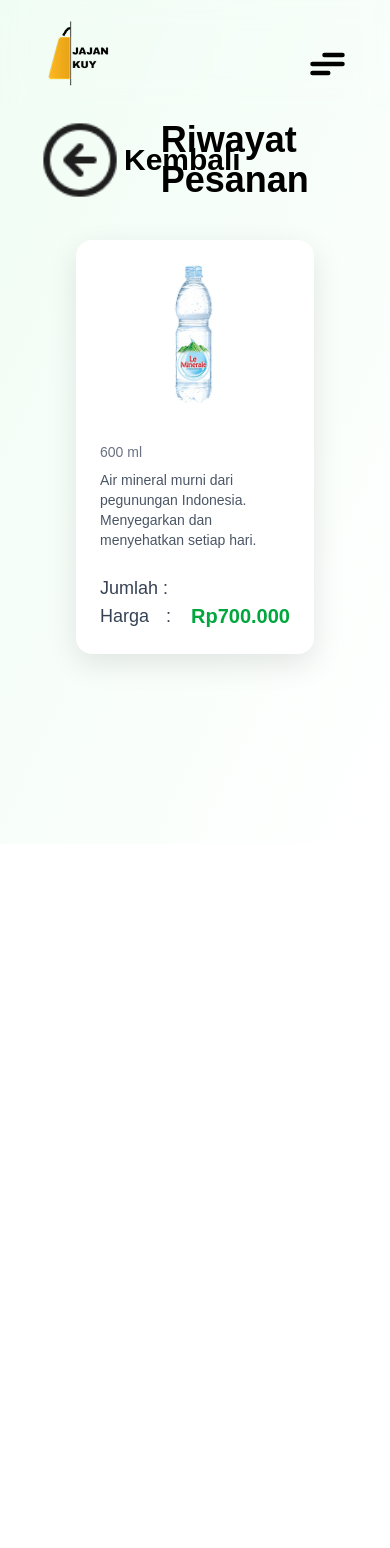
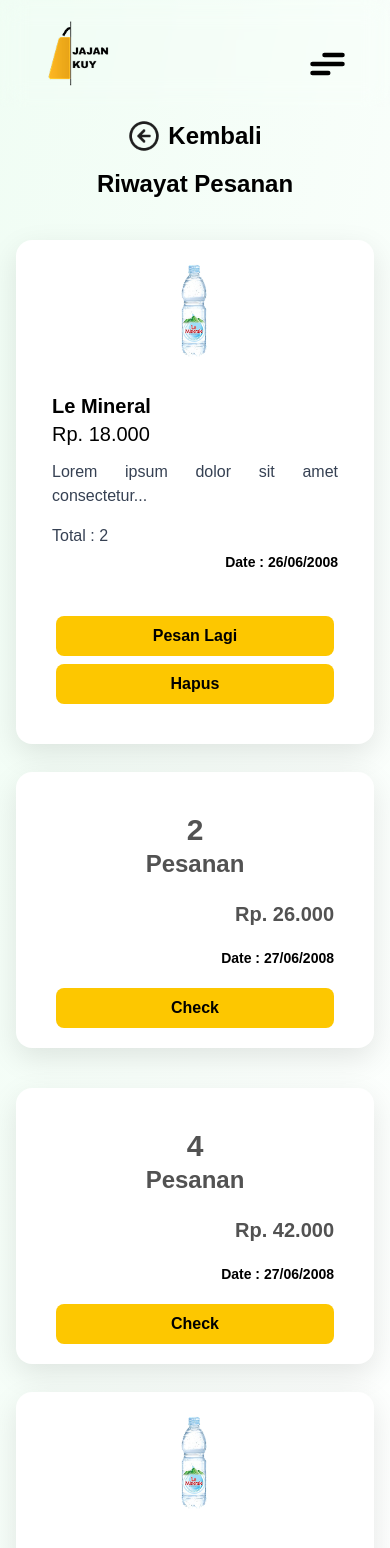
Before and after one commit to KevinSinatria/jajankuy-frontend, a React (Vite) app: page /history in a window 390 px wide. Shown: the top 1548 px of the page. Before the commit the page ends 844 px from the top, so only its background shows below. Built offline with nearby package versions, Linux system fonts and the light colour scheme.

Commit message:
feat:history

```diff
--- a/src/pages/HistoryPage.jsx
+++ b/src/pages/HistoryPage.jsx
@@ -1,63 +1,201 @@
-import React from "react";
+import React, { useState } from "react";
 import Navbar from "../components/Navbar";
 import panahKembali from "../assets/PanahKembali.png";
-import lemineral from "../assets/minuman(DataDummy).png"
+import lemineral from "../assets/minuman(DataDummy).png";
 
 function HistoryPage() {
+  const [pesanan, setPesanan] = useState([
+    {
+      tanggal: "26/06/2008",
+      produk: [
+        {
+          namaProduk: "Le Mineral",
+          deks: "Lorem ipsum dolor sit amet consectetur...",
+          harga: 9000,
+          total: 2,
+        },
+      ],
+    },
+    {
+      tanggal: "27/06/2008",
+      produk: [
+        {
+          namaProduk: "Le Mineral",
+          deks: "Lorem ipsum dolor sit amet consectetur...",
+          harga: 9000,
+          total: 2,
+        },
+        {
+          namaProduk: "Aqua",
+          deks: "Minuman segar dan sehat...",
+          harga: 8000,
+          total: 1,
+        },
+      ],
+    },
+    {
+      tanggal: "27/06/2008",
+      produk: [
+        {
+          namaProduk: "Le Mineral",
+          deks: "Lorem ipsum dolor sit amet consectetur...",
+          harga: 9000,
+          total: 2,
+        },
+        {
+          namaProduk: "Aqua",
+          deks: "Minuman segar dan sehat...",
+          harga: 8000,
+          total: 1,
+        },
+        {
+          namaProduk: "Aqua",
+          deks: "Minuman segar dan sehat...",
+          harga: 8000,
+          total: 1,
+        },
+        {
+          namaProduk: "Aqua",
+          deks: "Minuman segar dan sehat...",
+          harga: 8000,
+          total: 1,
+        },
+      ],
+    },
+    {
+      tanggal : "24/04/2008",
+      produk:[
+        {
+          namaProduk: "yuhu",
+          deks: "ahahahaha",
+          harga: 8000,
+          total: 1,
+        }
+      ]
+    }
+  ]);
+
   return (
     <div className="w-full min-h-screen flex flex-col bg-gradient-to-br from-green-50 to-white text-neutral-600">
       <Navbar />
-      <div className="mt-30 mx-10">
-        <div className="flex justify-between">
-          <div className="flex">
-            <img src={panahKembali} alt="" />
-            <h1 className="justify-center items-center flex font-bold text-black ml-1 text-3xl">
+
+      <div className="mt-30 px-4 sm:px-6 lg:px-10">
+        {/* Header */}
+        <div className="flex flex-col md:flex-row justify-between items-center mb-8 gap-4">
+          <div className="flex items-center">
+            <img
+              src={panahKembali}
+              alt="Kembali"
+              className="w-8 h-8 md:w-10 md:h-10"
+            />
+            <h1 className="ml-2 font-bold text-black text-2xl md:text-3xl">
               Kembali
             </h1>
           </div>
-          <h1 className="mr-50 text-4xl font-bold text-black">
+          <h1 className="text-2xl md:text-4xl font-bold text-black text-center">
             Riwayat Pesanan
           </h1>
-          <span></span>
+          <div className="hidden md:block w-10" />
         </div>
 
+        {pesanan.map((order, index) => {
+          const isSatuan = order.produk.length === 1;
+          const totalHarga = order.produk.reduce(
+            (sum, p) => sum + p.harga * p.total,
+            0
+          );
 
-        {/* card */}
-        <div className="flex justify-center items-center px-4 py-5 my-5">
-          <div className="w-full max-w-4xl mx-5 bg-white rounded-2xl shadow-[0_10px_30px_rgba(0,0,0,0.1)] transition-transform hover:scale-[1.01] duration-300 ease-in-out">
+          return isSatuan ? (
+            // Card Satuan
+            <div key={index} className="flex justify-center items-center py-2">
+              <div className="w-full max-w-7xl bg-white rounded-2xl shadow-[0_10px_30px_rgba(0,0,0,0.1)] transition-transform hover:scale-[1.01] duration-300 ease-in-out">
                 <div className="flex flex-col md:flex-row items-center md:items-start gap-6 p-6">
                   {/* Gambar Produk */}
                   <img
                     src={lemineral}
                     alt="Gambar Produk"
-                className="w-[150px] h-[150px] object-contain rounded-xl"
+                    className="w-[100px] h-[100px] sm:w-[120px] sm:h-[120px] md:w-[150px] md:h-[150px] object-contain rounded-xl"
                   />
 
                   {/* Detail Produk */}
+                  <div className="flex flex-col md:flex-row w-full justify-between items-center md:items-start gap-6">
                     <div className="flex-1 w-full">
-                <p className="text-sm text-gray-500 mt-1">600 ml</p>
-                <p className="text-sm text-gray-600 mt-2">
-                  Air mineral murni dari pegunungan Indonesia. Menyegarkan dan
-                  menyehatkan setiap hari.
+                      <div className="flex flex-col sm:flex-row justify-between w-full px-3 py-1 rounded-md">
+                        <h1 className="text-xl sm:text-2xl text-black font-semibold">
+                          {order.produk[0].namaProduk}
+                        </h1>
+                        <h1 className="text-xl sm:text-2xl text-black">
+                          Rp.{" "}
+                          {(
+                            order.produk[0].harga * order.produk[0].total
+                          ).toLocaleString("id-ID")}
+                        </h1>
+                      </div>
+                      <p className="text-base sm:text-lg font-medium text-gray-700 px-3 mt-2 text-justify">
+                        {order.produk[0].deks}
                       </p>
+                      <p className="text-base sm:text-lg font-medium text-gray-700 px-3 mt-4">
+                        Total : {order.produk[0].total}
+                      </p>
+                      <div className="flex justify-between w-full px-3 py-1 rounded-md">
+                        <span />
+                        <h1 className="text-sm text-black font-bold">
+                          Date : {order.tanggal}
+                        </h1>
+                      </div>
+                    </div>
 
-                <p className="text-lg font-medium text-gray-700 mt-6">
-                  Jumlah :
-                </p>
-                <div className="flex items-center">
-                  <p className="text-lg font-medium text-gray-700">
-                    Harga <span className="ml-3"> :</span>
-                  </p>
-                  <p className="text-xl font-bold text-green-600 ml-5">
-                    Rp700.000
-                  </p>
+                    {/* Tombol */}
+                    <div className="flex flex-col gap-2 w-full sm:w-auto md:w-auto sm:min-w-[150px] justify-center items-center p-4 sm:p-6 rounded-2xl">
+                      <a
+                        href="/keranjang"
+                        className="bg-yellow-400 hover:bg-yellow-500 text-black font-semibold px-5 py-2 rounded-lg transition duration-300 w-full text-center"
+                      >
+                        Pesan Lagi
+                      </a>
+                      <a
+                        href="/"
+                        className="bg-yellow-400 hover:bg-yellow-500 text-black font-semibold px-5 py-2 rounded-lg transition duration-300 w-full text-center"
+                      >
+                        Hapus
+                      </a>
                     </div>
                   </div>
                 </div>
               </div>
             </div>
+          ) : (
+            // Card Banyak Produk
+            <div key={index} className="flex justify-center items-center py-5">
+              <div className="w-full max-w-7xl bg-white rounded-2xl shadow-[0_10px_30px_rgba(0,0,0,0.1)] transition-transform hover:scale-[1.01] duration-300 ease-in-out p-5">
+                <div className="flex md:flex-col flex-col-reverse">
+                  <h1 className="text-xl md:text-2xl font-semibold flex justify-end px-5">
+                    Rp. {totalHarga.toLocaleString("id-ID")}
+                  </h1>
+                  <div className="flex flex-col max-w-30 md:mx-20 mx-auto my-5">
+                    <h1 className="text-3xl font-semibold flex justify-center items-center">
+                      {order.produk.length}
+                    </h1>
+                    <h1 className="text-2xl font-semibold flex justify-center items-center">
+                      Pesanan
+                    </h1>
+                  </div>
+                </div>
 
-
+                <div className="flex flex-col justify-end items-end px-5 font-semibold ">
+                  <h1 className="text-sm text-black font-bold my-5">
+                    Date : {order.tanggal}
+                  </h1>
+                  <div className="text-center m-auto w-full">
+                    <button className="bg-yellow-400 hover:bg-yellow-500 text-black font-semibold px-5 py-2 rounded-lg transition duration-300 w-full max-w-100">
+                      Check
+                    </button>
+                  </div>
+                </div>
+              </div>
+            </div>
+          );
+        })}
 
       </div>
     </div>
--- a/src/pages/ProfilePage.jsx
+++ b/src/pages/ProfilePage.jsx
@@ -19,8 +19,7 @@ function ProfilePage() {
     setUser((u) => ({ ...u, email: e.target.value }));
   }
 
-  const hurufPertamaKapital =
-    user.username.charAt(0).toUpperCase() + user.username.slice(1);
+  const hurufPertamaKapital = user.username.charAt(0).toUpperCase();
   const [isEdit, setIsEdit] = useState(false);
   function handleEdit() {
     setIsEdit(!isEdit);
@@ -48,11 +47,7 @@ function ProfilePage() {
           </div>
 
           <div className="absolute left-8 w-32 h-32 rounded-full border-4 border-white overflow-hidden top-20 z-20 shadow-lg">
-            <img
-              src={FotoProfile}
-              alt="Profile"
-              className="w-full h-full object-cover"
-            />
+            <h1 className="text-6xl font-bold justify-center items-center flex m-auto bg-gray-400 w-full h-full">{hurufPertamaKapital}</h1>
           </div>
 
           {/* Info dan tombol Edit */}
```
Lines whose indentation alone changed are shown as unchanged.
